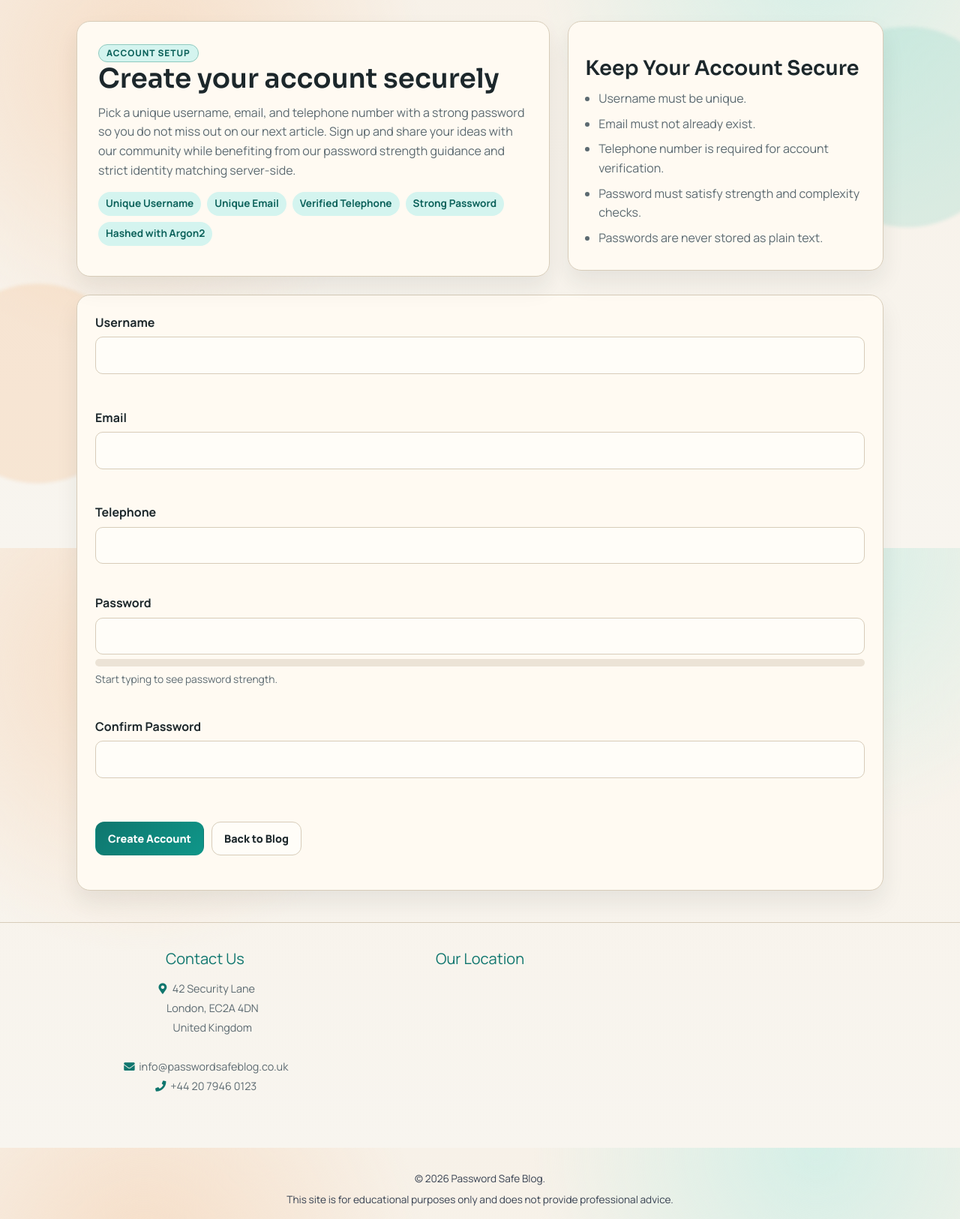
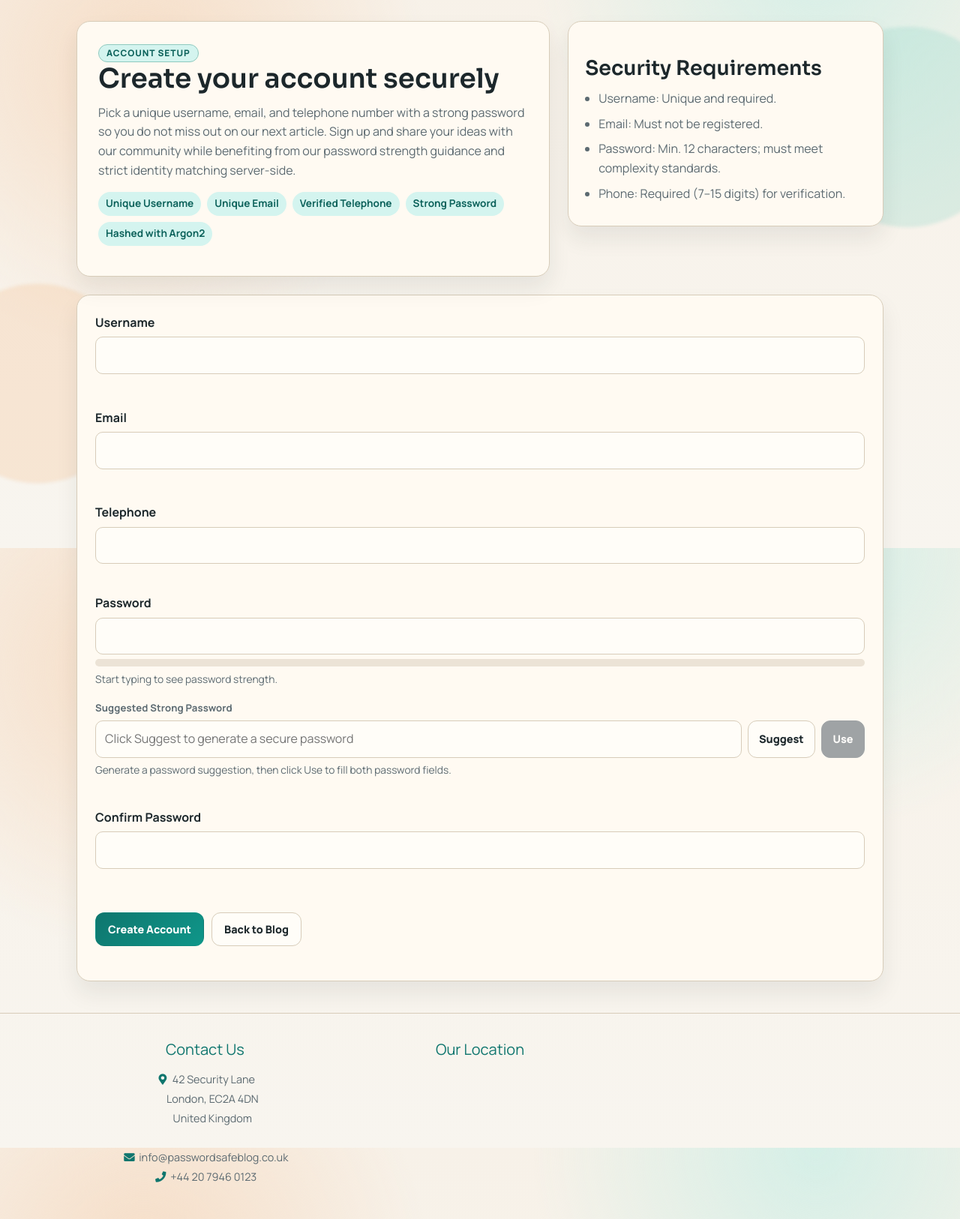
Before and after one commit to tendayiht-png/password_space_blog, a Django app: template templates/register.html in a window 1280 px wide. Shown: the part 69-1695 px from the top of the page at 75% size. Run offline with Django 3.2, Linux system fonts and the light colour scheme; the template is opened without the code that fills it, so the values that code supplies are empty; some libraries are stand-ins or nearby versions; grey boxes are pictures that could not be loaded.

Commit message:
Add strong password suggestion field on register form

```diff
--- a/templates/register.html
+++ b/templates/register.html
@@ -19,13 +19,12 @@
     </article>
 
     <aside class="info-card reveal">
-      <h2>Keep Your Account Secure</h2>
+      <h2>Security Requirements</h2>
       <ul class="info-list">
-        <li>Username must be unique.</li>
-        <li>Email must not already exist.</li>
-        <li>Telephone number is required for account verification.</li>
-        <li>Password must satisfy strength and complexity checks.</li>
-        <li>Passwords are never stored as plain text.</li>
+        <li>Username: Unique and required.</li>
+        <li>Email: Must not be registered.</li>
+        <li>Password: Min. 12 characters; must meet complexity standards.</li>
+        <li>Phone: Required (7–15 digits) for verification.</li>
       </ul>
     </aside>
   </section>
@@ -61,6 +60,32 @@
           <div id="strength-fill" class="strength-fill"></div>
         </div>
         <p id="strength-text" class="field-help">Start typing to see password strength.</p>
+
+        <div style="margin-top: 0.65rem;">
+          <label for="suggested-password" style="display:block; font-size: 0.82rem; color: var(--muted); font-weight: 700; letter-spacing: 0.01em;">
+            Suggested Strong Password
+          </label>
+          <div style="display:flex; flex-wrap:wrap; gap: 0.5rem; margin-top: 0.4rem;">
+            <input
+              id="suggested-password"
+              type="text"
+              readonly
+              autocomplete="off"
+              placeholder="Click Suggest to generate a secure password"
+              style="flex: 1 1 240px;"
+            />
+            <button type="button" id="generate-password-btn" class="btn btn-secondary" style="padding: 0.55rem 0.9rem;">
+              Suggest
+            </button>
+            <button type="button" id="use-password-btn" class="btn btn-secondary" style="padding: 0.55rem 0.9rem;" disabled>
+              Use
+            </button>
+          </div>
+          <p id="suggested-password-help" class="field-help" style="margin-top: 0.35rem;">
+            Generate a password suggestion, then click Use to fill both password fields.
+          </p>
+        </div>
+
         <p id="password-error" class="field-error" aria-live="polite"></p>
       </div>
 
@@ -104,6 +129,9 @@
     const telephoneInput = document.getElementById("telephone");
     const passwordInput = document.getElementById("password");
     const confirmInput = document.getElementById("confirm-password");
+    const suggestedPasswordInput = document.getElementById("suggested-password");
+    const generatePasswordBtn = document.getElementById("generate-password-btn");
+    const usePasswordBtn = document.getElementById("use-password-btn");
 
     const usernameHelp = document.getElementById("username-help");
     const usernameError = document.getElementById("username-error");
@@ -112,6 +140,7 @@
     const telephoneError = document.getElementById("telephone-error");
     const passwordError = document.getElementById("password-error");
     const confirmError = document.getElementById("confirm-password-error");
+    const suggestedPasswordHelp = document.getElementById("suggested-password-help");
     const resultMessage = document.getElementById("form-result");
 
     const strengthFill = document.getElementById("strength-fill");
@@ -121,6 +150,54 @@
 
     const labels = ["Very weak", "Weak", "Fair", "Strong", "Very strong"];
     const colors = ["#b91c1c", "#ea580c", "#d97706", "#0f766e", "#0a5c56"];
+
+    function randomInt(maxExclusive) {
+      if (!window.crypto || !window.crypto.getRandomValues) {
+        return Math.floor(Math.random() * maxExclusive);
+      }
+
+      const randomBuffer = new Uint32Array(1);
+      const maxUint32 = 0xffffffff;
+      const limit = Math.floor((maxUint32 + 1) / maxExclusive) * maxExclusive;
+      let randomValue = 0;
+
+      do {
+        window.crypto.getRandomValues(randomBuffer);
+        randomValue = randomBuffer[0];
+      } while (randomValue >= limit);
+
+      return randomValue % maxExclusive;
+    }
+
+    function pickChar(pool) {
+      return pool.charAt(randomInt(pool.length));
+    }
+
+    function generateStrongPassword(length = 18) {
+      const lower = "abcdefghijkmnopqrstuvwxyz";
+      const upper = "ABCDEFGHJKLMNPQRSTUVWXYZ";
+      const numbers = "23456789";
+      const symbols = "!@#$%^&*()-_=+[]{}.?";
+      const allChars = lower + upper + numbers + symbols;
+
+      const chars = [
+        pickChar(lower),
+        pickChar(upper),
+        pickChar(numbers),
+        pickChar(symbols),
+      ];
+
+      while (chars.length < length) {
+        chars.push(pickChar(allChars));
+      }
+
+      for (let i = chars.length - 1; i > 0; i -= 1) {
+        const j = randomInt(i + 1);
+        [chars[i], chars[j]] = [chars[j], chars[i]];
+      }
+
+      return chars.join("");
+    }
 
     function resetErrors() {
       usernameError.textContent = "";
@@ -222,6 +299,28 @@
     passwordInput.addEventListener("input", checkMismatch);
     confirmInput.addEventListener("input", checkMismatch);
 
+    generatePasswordBtn.addEventListener("click", function () {
+      const suggestion = generateStrongPassword();
+      suggestedPasswordInput.value = suggestion;
+      usePasswordBtn.disabled = false;
+      suggestedPasswordHelp.textContent = "Password suggestion ready. Click Use to apply it.";
+    });
+
+    usePasswordBtn.addEventListener("click", function () {
+      const suggestion = suggestedPasswordInput.value;
+      if (!suggestion) {
+        return;
+      }
+
+      passwordInput.value = suggestion;
+      confirmInput.value = suggestion;
+      passwordError.textContent = "";
+      confirmError.textContent = "";
+      updateStrength();
+      checkMismatch();
+      suggestedPasswordHelp.textContent = "Suggested password applied to both fields.";
+    });
+
     resetBtn.addEventListener("click", function () {
       passwordInput.value = "";
       confirmInput.value = "";
```
